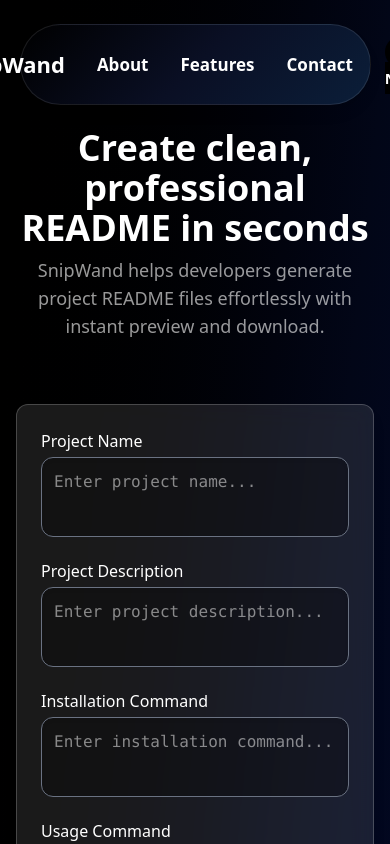
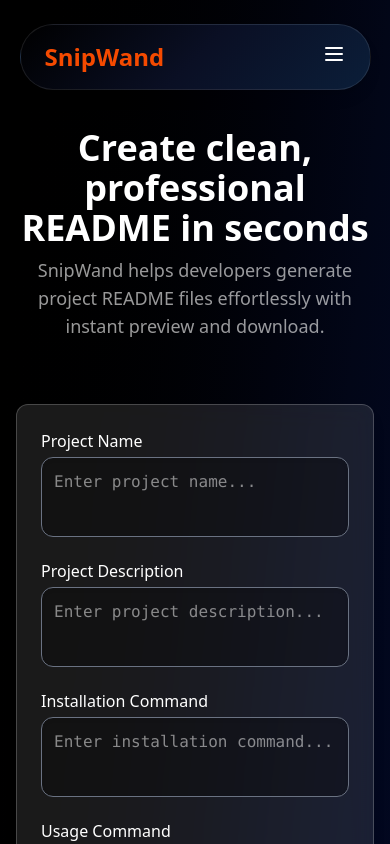
Before and after one commit to Sid-Hurry/snipwand, a Next.js app: page / in a window 390 px wide. Shown: the top 844 px of the page. Built offline with nearby package versions, Linux system fonts and the light colour scheme.

Commit message:
Add mobile menu functionality and improve navbar layout

```diff
--- a/components/Navbar.js
+++ b/components/Navbar.js
@@ -1,10 +1,12 @@
 "use client";
 import React, { useState, useEffect } from "react";
 import Link from "next/link";
+import { Menu, X } from "lucide-react";
 
 const Navbar = () => {
   const [show, setShow] = useState(true);
   const [lastScrollY, setLastScrollY] = useState(0);
+  const [menuOpen, setMenuOpen] = useState(false);
 
   const controlNavbar = () => {
     if (typeof window !== "undefined") {
@@ -34,15 +36,17 @@
     >
       <div className="w-full flex justify-center py-6">
         <div
-          className="w-[90%] md:w-[80%] lg:w-[50%] max-w-5xl mx-auto px-6 py-3.5 rounded-full backdrop-blur-md border border-white/10 text-white shadow-lg flex justify-center font-gill"
+          className="w-[90%] md:w-[80%] lg:w-[50%] max-w-5xl mx-auto px-6 py-3.5 rounded-full backdrop-blur-md border border-white/10 text-white shadow-lg flex justify-between items-center font-gill"
           style={{
             background: "linear-gradient(135deg, #000000, #0a0f24, #0b1e39)",
           }}
         >
-          <ul className="flex gap-8 items-center text-[17px] font-semibold">
-            <li className="text-[22px] font-bold hover:text-gray-300 transition-colors duration-200">
-              <Link href="/">SnipWand</Link>
-            </li>
+          <div className="text-[24px] font-bold text-orange-600">
+            <Link href="/">SnipWand</Link>
+          </div>
+
+          {/* Desktop Nav */}
+          <ul className="hidden md:flex gap-8 items-center text-[17px] font-semibold">
             <li className="hover:text-gray-300 transition-colors duration-200">
               <Link href="/#about">About</Link>
             </li>
@@ -62,8 +66,51 @@
               </Link>
             </li>
           </ul>
+
+          {/* Mobile Menu Icon */}
+          <div className="md:hidden">
+            <button onClick={() => setMenuOpen(!menuOpen)}>
+              {menuOpen ? (
+                <X className="w-6 h-6 text-white" />
+              ) : (
+                <Menu className="w-6 h-6 text-white" />
+              )}
+            </button>
+          </div>
         </div>
       </div>
+
+      {/* Mobile Menu Items */}
+      {menuOpen && (
+        <div className="md:hidden absolute top-[92px] left-1/2 transform -translate-x-1/2 w-[90%] max-w-5xl bg-[#0a0f24] text-white rounded-2xl py-6 px-4 shadow-lg backdrop-blur-lg border border-white/10">
+          <ul className="flex flex-col items-center gap-6 text-[17px] font-semibold">
+            <li>
+              <Link href="/#about" onClick={() => setMenuOpen(false)}>
+                About
+              </Link>
+            </li>
+            <li>
+              <Link href="/#features" onClick={() => setMenuOpen(false)}>
+                Features
+              </Link>
+            </li>
+            <li>
+              <Link href="/#contact" onClick={() => setMenuOpen(false)}>
+                Contact
+              </Link>
+            </li>
+            <li>
+              <Link
+                href="/#project-description"
+                onClick={() => setMenuOpen(false)}
+                className="bg-black text-white px-4 py-1.5 rounded-full text-[15px] hover:bg-gray-800 transition-all duration-200"
+              >
+                Try Now
+              </Link>
+            </li>
+          </ul>
+        </div>
+      )}
     </nav>
   );
 };
```
